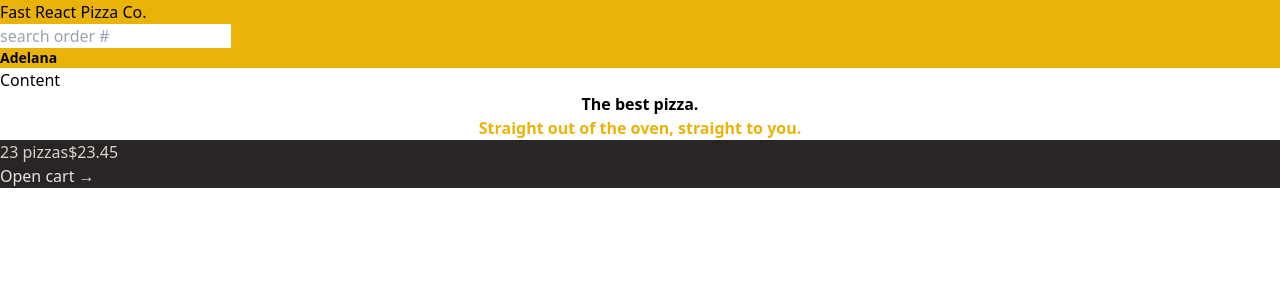
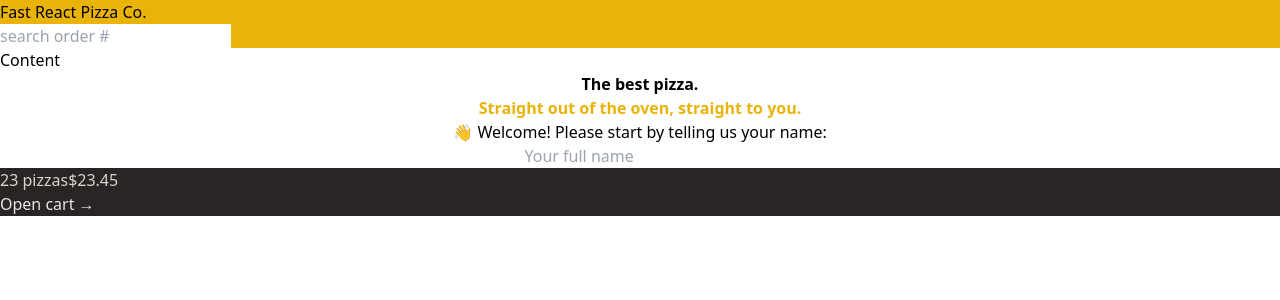
Before and after one commit to adelana107/React-Router-With-Data-Loading-, a React (Vite) app: page / in a window 1280 px wide. Shown: the top 300 px of the page. Built offline with nearby package versions, Linux system fonts and the light colour scheme.

Commit message:
The Box Model Spacing, Borders, and Display

```diff
--- a/src/features/cart/CartOverview.jsx
+++ b/src/features/cart/CartOverview.jsx
@@ -2,8 +2,8 @@
 
 function CartOverview() {
   return (
-    <div className="bg-stone-800 text-stone-200">
-      <p className="text-stone-300">
+    <div className="bg-stone-800 p-4 uppercase text-stone-200">
+      <p className="space-x-4 text-stone-300">
         <span>23 pizzas</span>
         <span>$23.45</span>
       </p>
--- a/src/features/ui/Header.jsx
+++ b/src/features/ui/Header.jsx
@@ -4,7 +4,7 @@
 
 function Header() {
   return (
-    <header className="bg-yellow-500 uppercase">
+    <header className="border-b border-stone-200 bg-yellow-500 px-4 py-3 uppercase">
       <Link to="/" className="tracking-widest">
         Fast React Pizza Co.
       </Link>
--- a/src/features/ui/Home.jsx
+++ b/src/features/ui/Home.jsx
@@ -1,13 +1,16 @@
+import CreatUser from '../user/CreateUser';
+
 function Home() {
   return (
-    <div>
-      <h1 className="text-center text-[300px] font-semibold text-stone-700">
+    <div className="my-10 text-center">
+      <h1 className="mb-8 text-center font-semibold">
         The best pizza.
         <br />
         <span className="text-yellow-500">
           Straight out of the oven, straight to you.
         </span>
       </h1>
+      <CreatUser />
     </div>
   );
 }
--- a/src/features/user/username.jsx
+++ b/src/features/user/username.jsx
@@ -1,5 +1,5 @@
 function username() {
-  return <div className="text-sm font-semibold">Adelana</div>;
+  return <div className="hidden text-sm font-semibold">Adelana</div>;
 }
 
 export default username;
```
